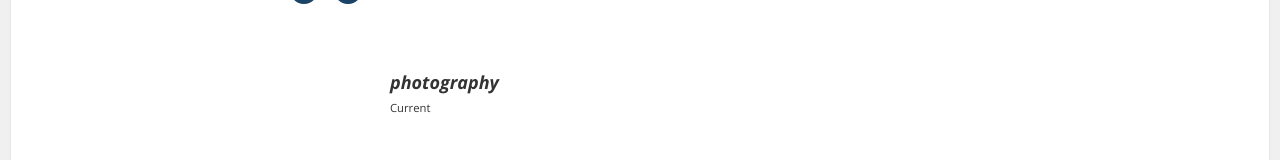
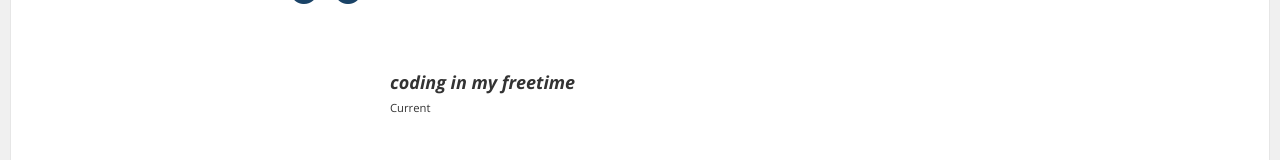
Before and after one commit to khanghuynh92/khanghuynh92.github.io, a plain HTML site: page index.html in a window 1280 px wide. Shown: the part 2663-2823 px from the top of the page. Drawn offline with nearby package versions, Linux system fonts and the light colour scheme.

Commit message:
Update index.html

```diff
--- a/index.html
+++ b/index.html
@@ -515,7 +515,7 @@ VmeetPlus
 
                     </header>
                     <div>
-                         <h3><em>photography</em></h3>
+                         <h3><em>coding in my freetime</em></h3>
  <span class="tenure">Current</span>
 
                     </div>
```
